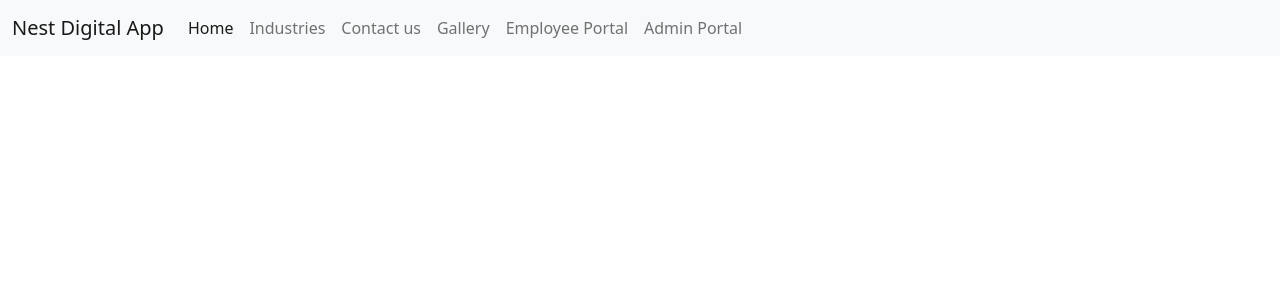
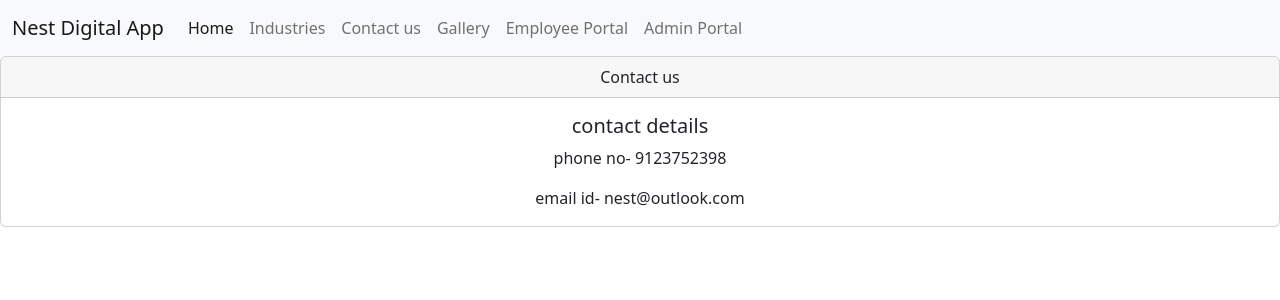
Before and after one commit to rahul3520/NestDigitalApp, an Angular app: page /contactUS in a window 1280 px wide. Before the commit this address led to /. Shown: the top 300 px of the page. Built offline with nearby package versions, Linux system fonts and the light colour scheme.

Commit message:
contact us page

```diff
--- /dev/null
+++ b/src/app/contact-us/contact-us.component.html
@@ -0,0 +1,15 @@
+<div class="card text-center">
+    <div class="card-header">
+      Contact us
+    </div>
+    <div class="card-body">
+      <h5 class="card-title">contact details</h5>
+      <p class="card-text">phone no- 9123752398</p>
+      <p class="card-text">email id- nest@outlook.com</p>
+
+      <!-- <a href="#" class="btn btn-primary">Go somewhere</a> -->
+    </div>
+    <!-- <div class="card-footer text-muted">
+      2 days ago
+    </div> -->
+  </div>
--- a/src/app/nav-bar/nav-bar.component.html
+++ b/src/app/nav-bar/nav-bar.component.html
@@ -13,7 +13,7 @@
             <a class="nav-link" routerLink="/aboutUS">Industries</a>
           </li>
           <li class="nav-item">
-            <a class="nav-link" routerLink="#">Contact us</a>
+            <a class="nav-link" routerLink="/contactUS">Contact us</a>
           </li>
           <li class="nav-item">
             <a class="nav-link" routerLink="#">Gallery</a>
```
Also changed, not shown: src/app/app.module.ts (+7 -1 lines), src/app/contact-us/contact-us.component.ts (added, +10 -0 lines), src/app/contact-us/contact-us.component.css (added).
